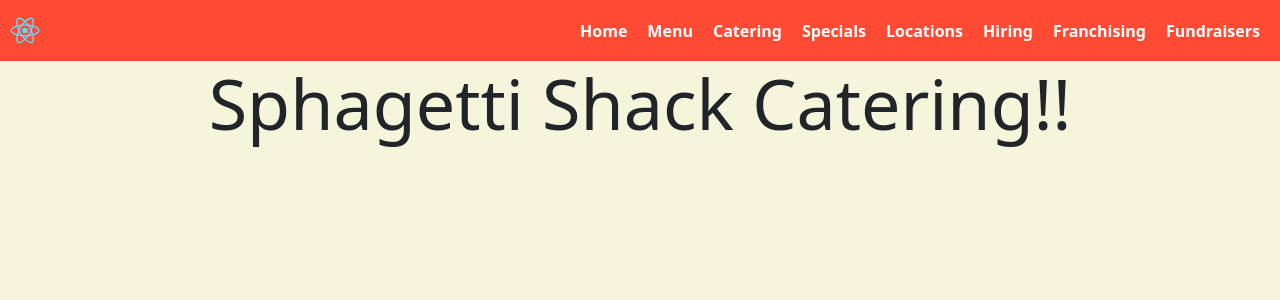
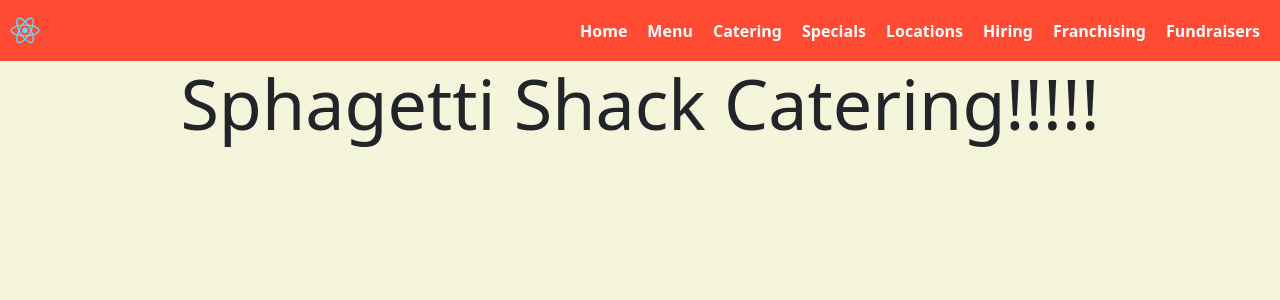
Before and after one commit to schmi150/spaghetti-shack, a React (Create React App) app: page /catering in a window 1280 px wide. Shown: the top 300 px of the page. Built offline with nearby package versions, Linux system fonts and the light colour scheme.

Commit message:
Added more exclamations

```diff
--- a/src/components/Catering.js
+++ b/src/components/Catering.js
@@ -3,7 +3,7 @@ import React from "react";
 function Catering() {
   return (
     <div>
-      <h1>Sphagetti Shack Catering!!</h1>
+      <h1>Sphagetti Shack Catering!!!!!</h1>
     </div>
   );
 }
```
